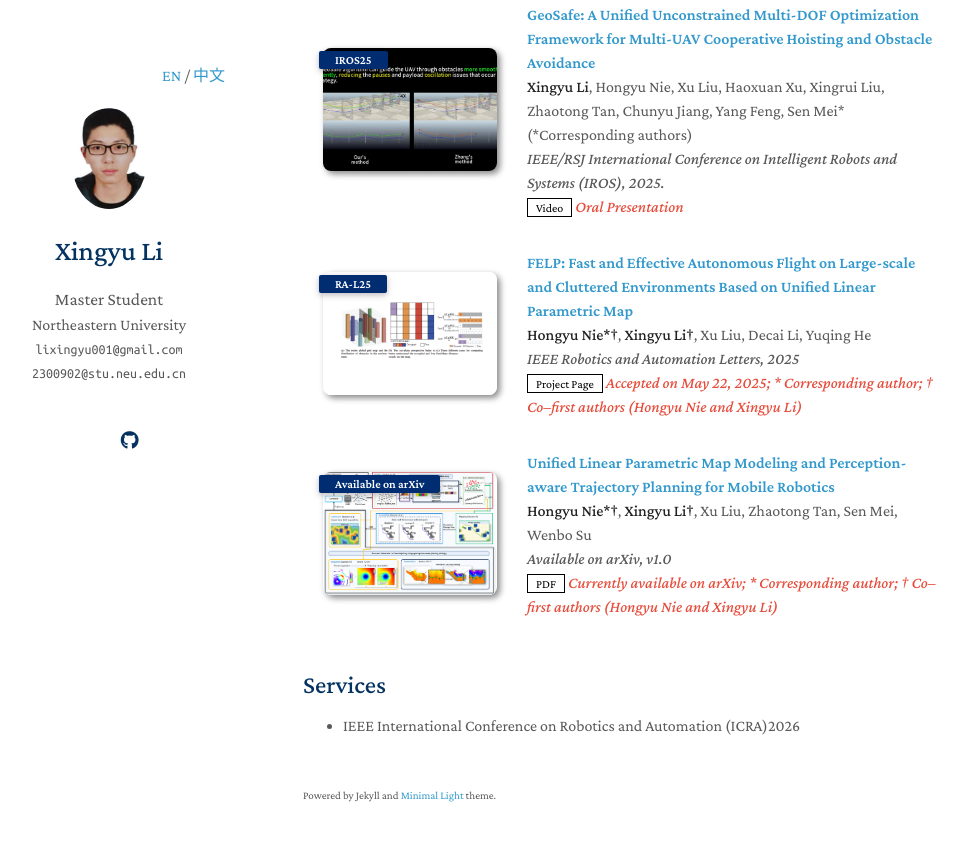
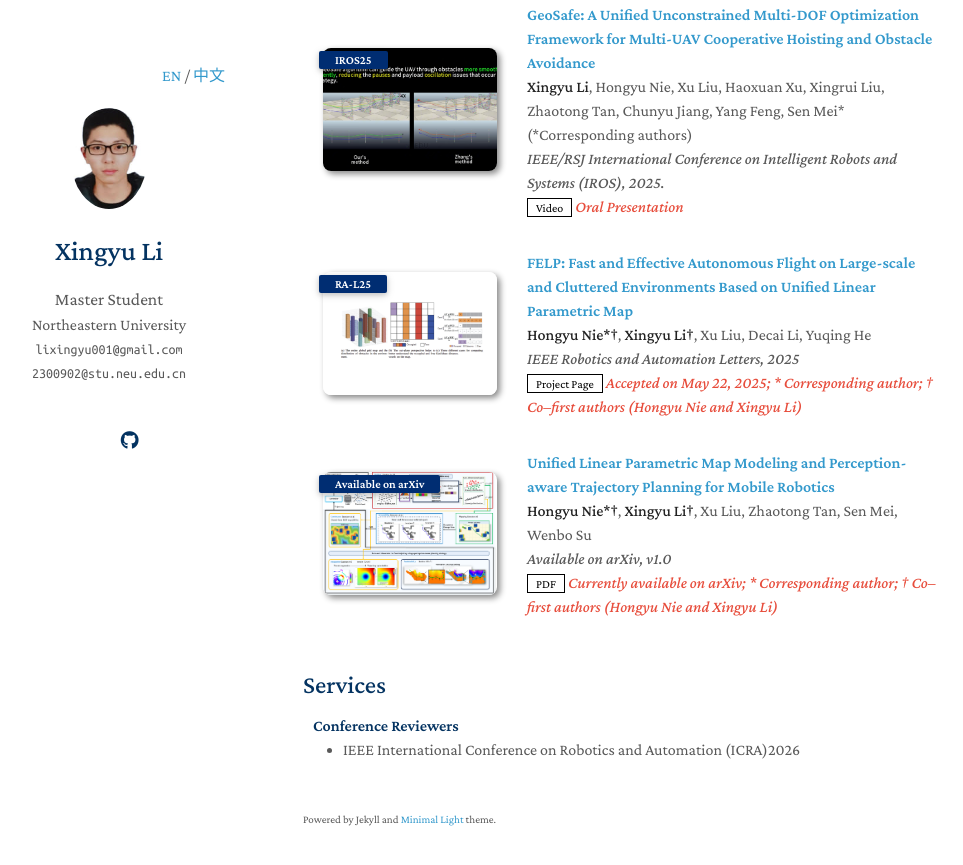
Before and after one commit to Liam-Xander/Xingyu-Li.github.io, a Jekyll site: the page built from index.md, in a window 1280 px wide and 900 px high, scrolled down 721 px. Shown: the top 865 px of the window, without its empty margins (167-1130 px from the left). Built offline with Jekyll 4.4.1, drawn with Linux system fonts in a browser that asks for light colours; a style sheet for code colours, icons or effects is not loaded; our own code applies the rules of GitHub Pages for plain Markdown files.

Commit message:
Uncomment Conference Reviewers header in services.md

```diff
--- a/_includes/services.md
+++ b/_includes/services.md
@@ -1,6 +1,6 @@
 ## Peer Reviewer
 
-<!-- <h4 style="margin:0 10px 0;">Conference Reviewers</h4> -->
+<h4 style="margin:0 10px 0;">Conference Reviewers</h4>
 
 <ul style="margin:0 0 5px;">
   <li><a href="https://2026.ieee-icra.org/"><autocolor>IEEE International Conference on Robotics and Automation (ICRA)2026</autocolor></a></li>
```
